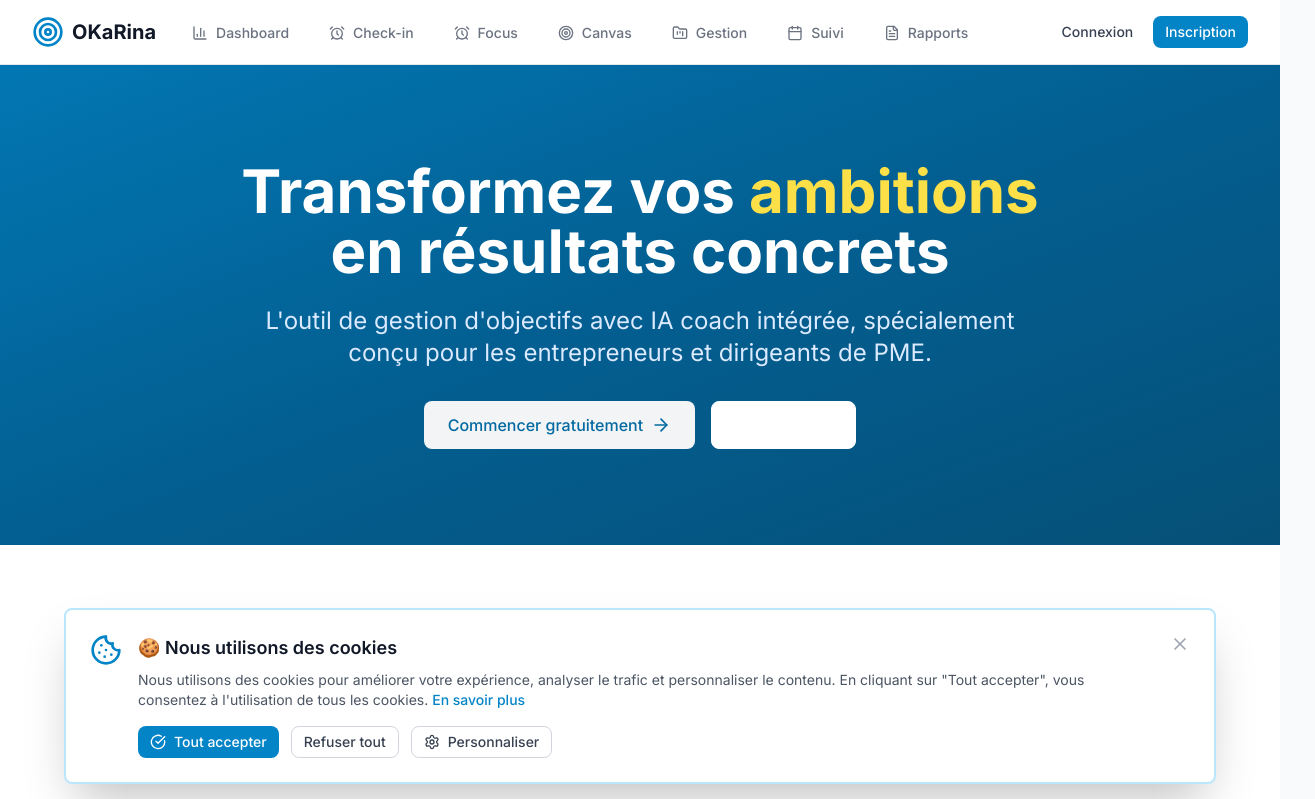
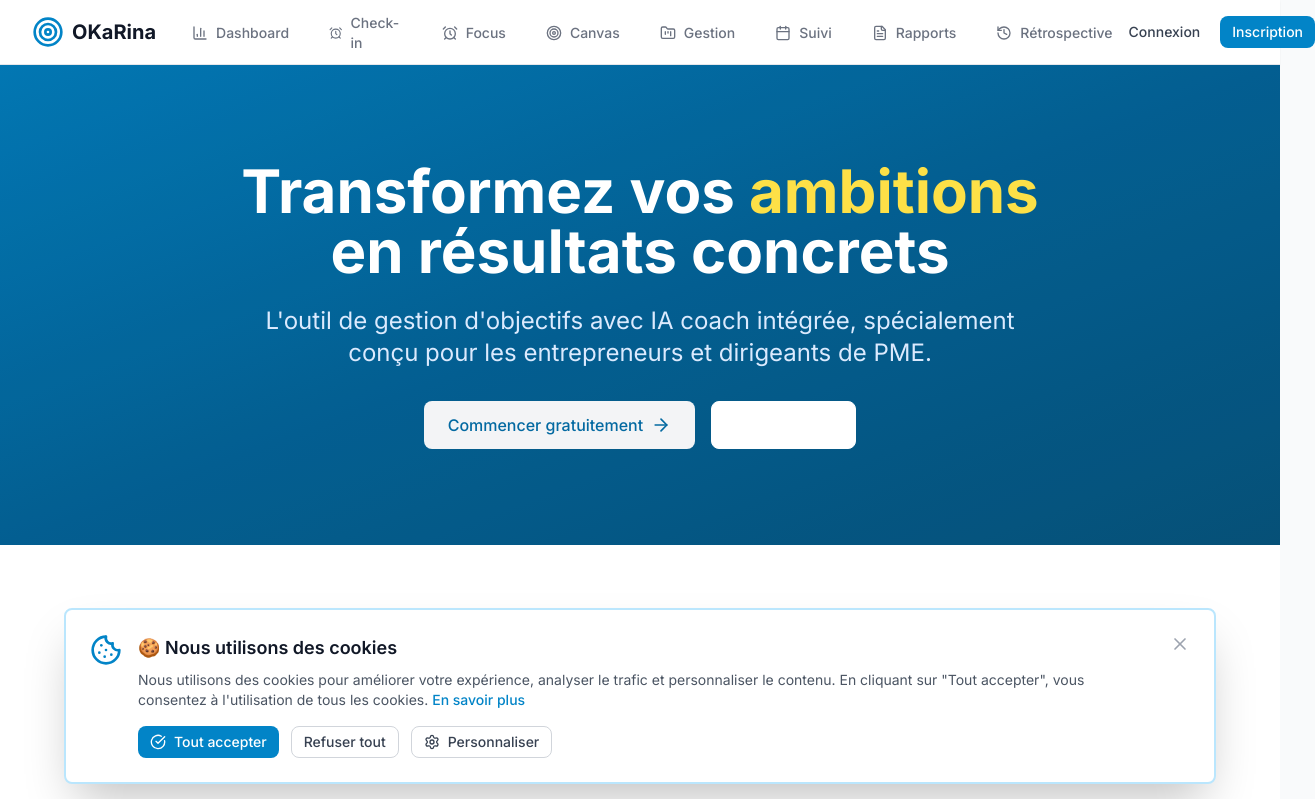
Before and after one commit to Eric-Hei/OKaRina, a Next.js app: page / in a window 1280 px wide. Shown: the top 799 px of the page, 1315 px wide, since content can reach past the window. Built offline with nearby package versions, Linux system fonts and the light colour scheme.

Commit message:
feat: update version to 1.2.0 and add 'Rétrospective' link in the header navigation

```diff
--- a/package.json
+++ b/package.json
@@ -1,6 +1,6 @@
 {
   "name": "okarina",
-  "version": "1.1.0",
+  "version": "1.2.0",
   "description": "Outil de gestion d'objectifs pour entrepreneurs avec IA coach intégrée",
   "private": true,
   "scripts": {
--- a/src/components/layout/Header.tsx
+++ b/src/components/layout/Header.tsx
@@ -16,6 +16,7 @@ import {
   FolderKanban,
   AlarmClock,
   FileUp,
+  History,
 } from 'lucide-react';
 import { Button } from '@/components/ui/Button';
 import { useAppStore } from '@/store/useAppStore';
@@ -40,6 +41,7 @@ const Header: React.FC<HeaderProps> = ({ onMenuToggle, isMobileMenuOpen }) => {
     { name: 'Gestion', href: '/management', icon: FolderKanban },
     { name: 'Suivi', href: '/progress', icon: Calendar },
     { name: 'Rapports', href: '/reports', icon: FileText },
+    { name: 'Rétrospective', href: '/retrospective', icon: History },
   ];
 
   const handleLogout = () => {
```
